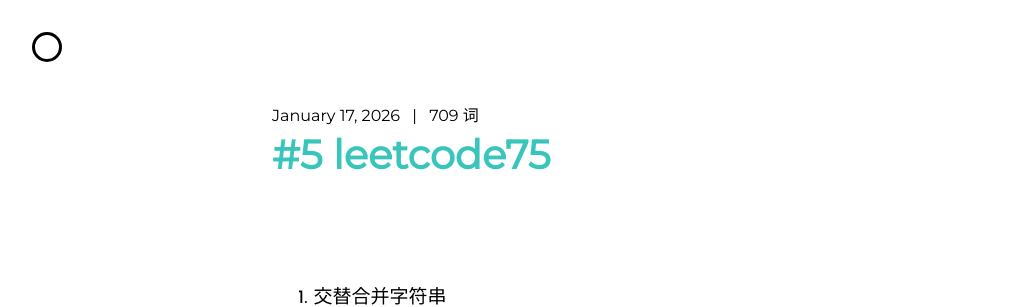
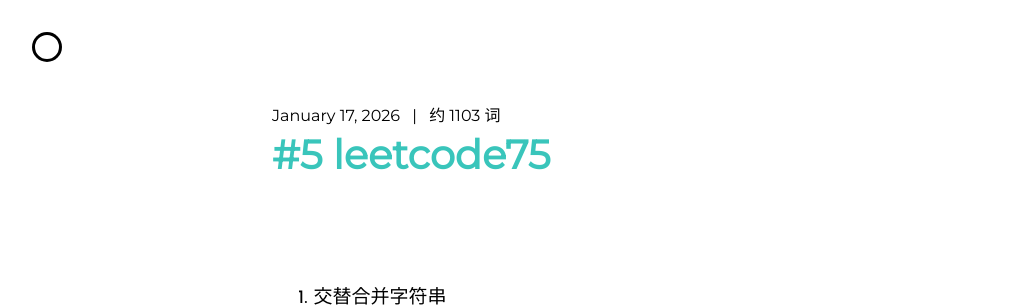
Before and after one commit to Chocomintopia/Chocomintopia.Github.io, a Jekyll site: the page built from _posts/2026-1-17-#5 Leetcode75.md, in a window 1280 px wide and 900 px high. Shown: the top 307 px of the window, without its empty margins (0-1027 px from the left). Built offline with Jekyll 4.4.1, drawn with Linux system fonts in a browser that asks for light colours; nearby versions of some CDN libraries.

Commit message:
Update word count

```diff
--- a/_includes/word_count.html
+++ b/_includes/word_count.html
@@ -1,4 +1,4 @@
 {% assign text = include.content | strip_html %}
 {% assign total_chars = text | size %}
-{% assign word_count = total_chars | times: 0.45 | round %}
+{% assign word_count = total_chars | times: 0.7 | round %}
 {{ word_count }}
--- a/_layouts/post.html
+++ b/_layouts/post.html
@@ -7,7 +7,7 @@
         <time>{{ page.date | date: '%B %d, %Y '}}</time>
         <!-- 下面是用于计算字数的 必要时可删去 -->
         <span style="margin: 0 8px;">|</span>
-        <span>{% include word_count.html content=page.content %} 词</span>
+        <span>约 {% include word_count.html content=page.content %} 词</span>
         <!-- 上面是用于计算字数的 必要时可删去-->
     </div>
     <h1 class="post-title">{{ page.title }}</h1>
--- a/index.html
+++ b/index.html
@@ -17,7 +17,7 @@
                     <time>{{ post.date | date: '%B %d, %Y '}}</time>
                     <!-- 下面是用于计算字数的 必要时可删去 -->
                     <span style="margin: 0 8px;">|</span>
-                    <span>{% include word_count.html content=post.content %} 词</span>
+                    <span>约 {% include word_count.html content=post.content %} 词</span>
                     <!-- 上面是用于计算字数的 必要时可删去-->
                 </span>
                 <div style="clear:both"></div>
```
